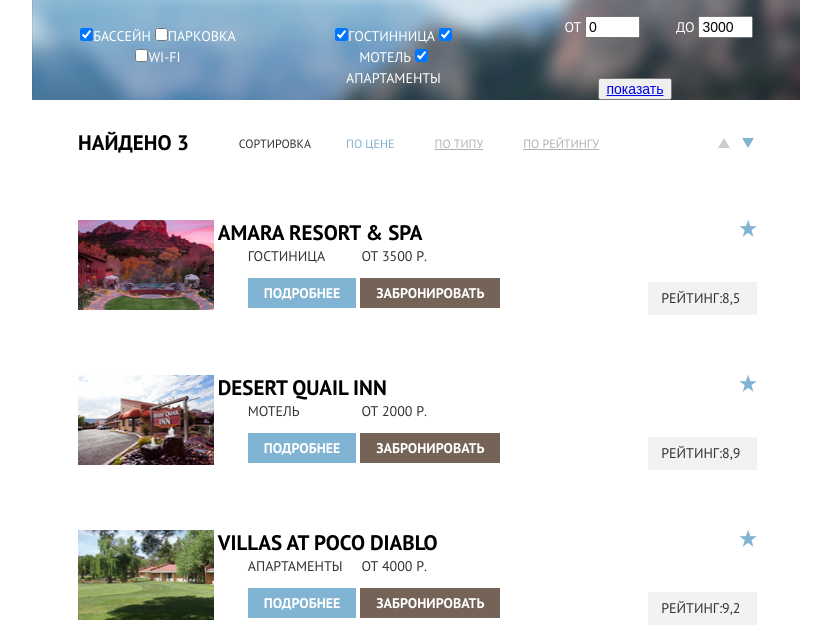
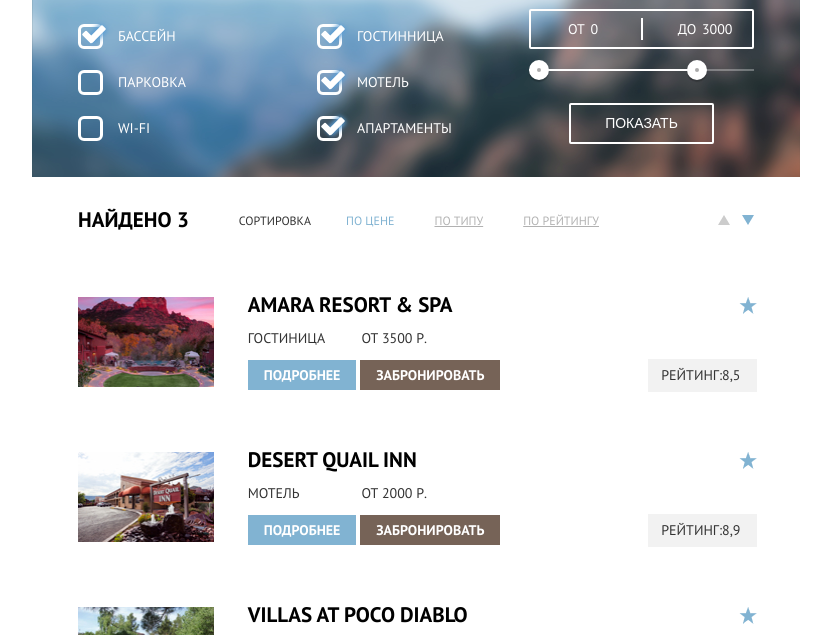
Before and after one commit to VladoVV/164593-sedona, a plain HTML site: page inner.html in a window 1280 px wide. Shown: the part 112-747 px from the top of the page, without its empty margins (224-1055 px from the left). Drawn offline with Linux system fonts and the light colour scheme.

Commit message:
Add files via upload

```diff
--- a/inner.html
+++ b/inner.html
@@ -25,7 +25,7 @@
             <a href="#">карта штата</a>
           </li>
           <li>
-            <a href="#">гостиницы</a>
+            <a class="active" href="#">гостиницы</a>
           </li>
         </ul>
       </nav>
@@ -38,42 +38,52 @@
       <form class="filter clearfix" action="https://echo.htmlacademy.ru" method="post">
         <div class="filter-left">
           <b class="filter-text">инфраструктура</b>
-          <label>
-            <input class="chekbox" type="checkbox" name="pool" checked>бассейн
+          <label class="checkbox">
+            <input type="checkbox" name="pool" checked><span class="checkbox-indicator"></span>бассейн
           </label>
-          <label>
-            <input class="chekbox" type="checkbox" name="parking">парковка
+          <label class="checkbox">
+            <input  type="checkbox" name="parking"><span class="checkbox-indicator"></span>парковка
           </label>
-          <label>
-            <input class="chekbox" type="checkbox" name="wi-fi">wi-fi
+          <label class="checkbox">
+            <input  type="checkbox" name="wi-fi"><span class="checkbox-indicator"></span>wi-fi
           </label>
         </div> <!--end filter-left -->
 
         <div class="filter-center">
           <b class="filter-text">тип жилья:</b>
-          <label>
-            <input class="chekbox" type="checkbox" name="hotel" checked>гостинница
+          <label class="checkbox">
+            <input  type="checkbox" name="hotel" checked><span class="checkbox-indicator"></span>гостинница
           </label>
-          <label>
-            <input class="chekbox" type="checkbox" name="motel" checked>мотель
+          <label class="checkbox">
+            <input type="checkbox" name="motel" checked><span class="checkbox-indicator"></span>мотель
           </label>
-          <label>
-            <input class="chekbox" type="checkbox" name="apartments" checked>апартаменты
+          <label class="checkbox">
+            <input type="checkbox" name="apartments" checked><span class="checkbox-indicator"></span>апартаменты
           </label>
         </div> <!--end filter-center -->
 
         <div class="filter-right">
           <b class="filter-text">стоимость в сутки (р):</b>
+          <div class="price-controls">
             <label class="price-from">
               от <input type="text" name="price-from" value="0">
             </label>
             <label class="price-to">
               до <input type="text" name="price-to" value="3000">
             </label>
-
+          </div>
+          <div class="range-controls">
+            <div class="scale">
+              <div class="bar">
+              </div>
+            </div>
+            <div class="range-switch range-swith-min"></div>
+            <div class="range-switch range-switch-max"></div>
+          </div>
+          <button class="btn" type="submit" >показать</button>
         </div> <!--end filter-right -->
 
-        <button class="btn" type="submit" ><a class="btn" href="#">показать</a></button>
+
       </form>
       <section class="wrap-result">
         <div class="wrap-result-filtr clearfix">
@@ -87,7 +97,7 @@
 
         <a class="arrowup" href="#">
         </a>
-        <a class="arrowdown" href="#">
+        <a class="arrowdown activenohovers" href="#">
         </a>
         </div>
 
@@ -97,7 +107,7 @@
             <img class="result-img" src="img/result-img1.jpg" width="135" height="90" alt="first result">
 
             <div class="center-side">
-              <h2 class="result-title">amara resort & spa</h2>
+              <h2 class="result-title"><a href="#">amara resort & spa</a></h2>
               <p>гостиница</p>
               <p>от 3500 р.</p>
               <a class="btn-more" href="#">подробнее</a>
@@ -114,7 +124,7 @@
             <img class="result-img" src="img/result-img2.jpg" width="135" height="90" alt="second result">
 
             <div class="center-side">
-              <h2 class="result-title">desert quail inn</h2>
+              <h2 class="result-title"><a href="#">desert quail inn</a></h2>
               <p>мотель</p>
               <p>от 2000 р.</p>
               <a class="btn-more" href="#">подробнее</a>
@@ -131,7 +141,7 @@
             <img class="result-img" src="img/result-img3.jpg" width="135" height="90" alt="third result">
 
             <div class="center-side">
-              <h2 class="result-title">villas at poco diablo</h2>
+              <h2 class="result-title"><a href="#">villas at poco diablo</a></h2>
               <p>апартаменты</p>
               <p>от 4000 р.</p>
               <a class="btn-more" href="#">подробнее</a>
```
Also changed, not shown: index.html (+12 -6 lines). Lines whose indentation alone changed are shown as unchanged.
